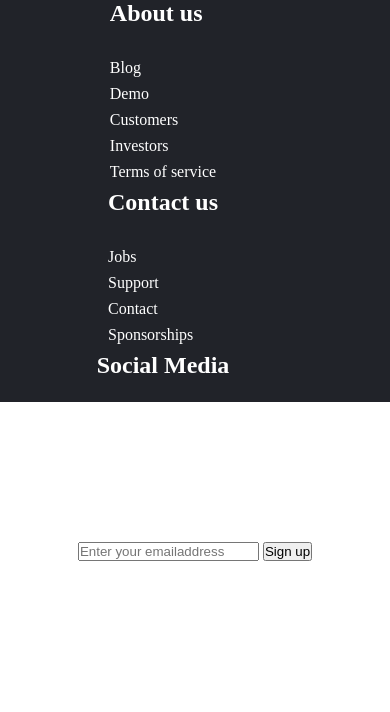
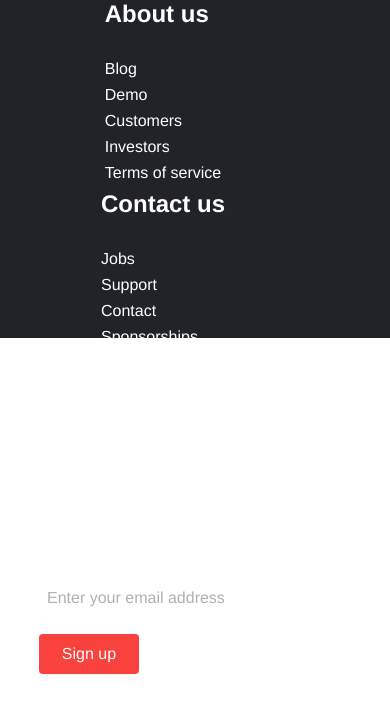
Before and after one commit to Martin-bot-man/compatible-navbar-practice., a plain HTML site: page footer/index.html in a window 390 px wide. Drawn offline with Linux system fonts and the light colour scheme.

Commit message:
completed the form making it responsive on mobile devices

```diff
--- a/footer/index.css
+++ b/footer/index.css
@@ -2,11 +2,12 @@
     padding: 0;
     margin: 0;
     box-sizing: border-box;
+    font-family: 'Franklin Gothic Medium', 'Arial Narrow', Arial, sans-serif;
 
 }
 .footer-container{
 background-color: #212329;
-padding-bottom: 4rem;
+padding-bottom: 2rem 0 4rem 0;
 }
 .footer{
     width: 80%;
@@ -35,3 +36,57 @@ padding-bottom: 4rem;
     color: red;
     transition: 0.4s ease-out;
 }
+.footer-email-form h2{
+    margin-bottom: 2rem;
+
+}
+#footer-email{
+width: 250px;
+height: 40px;
+border-radius: 4px;
+outline: none;
+border: none;
+padding-left: 0.5rem;
+font-size: 1rem;
+margin-bottom: 1rem;
+}
+#footer-email::placeholder{
+    color:#b1b1b1;
+}
+#footer-email-btn{
+    width: 100px;
+    height: 40px;
+    border-radius: 4px;
+    background-color: #f9423d;
+    outline: none;
+    border: none;
+    color: #fff;
+    font-size: 1rem;
+}
+#footer-email-btn:hover{
+    cursor:pointer;
+    background-color: skyblue;
+    transition:all 0.4s ease-out;
+
+}
+@media screen and(max-width:1158Px){
+    .footer{
+        height:50vh;
+    }
+    .footer-email-form{
+        margin-top: 4rem;
+    }
+}
+@media screen and(max-width:820Px){
+    .footer{
+        padding-top:2rem;
+    }
+
+}
+@media screen and(max-width:720Px){
+    .footer3{
+display: none;    }
+    .footer-email-form{
+        margin-top: 2rem;
+        }
+    }
--- a/footer/index.html
+++ b/footer/index.html
@@ -33,7 +33,7 @@
         </div>
         <div class="footer-email-form">
             <h2>Join Our Newsletter</h2>
-            <input type="email" id="footer-email" placeholder="Enter your emailaddress">
+            <input type="email" id="footer-email" placeholder="Enter your email address">
             <input type="submit" id="footer-email-btn" value="Sign up">
         </div>
     </div>
```
